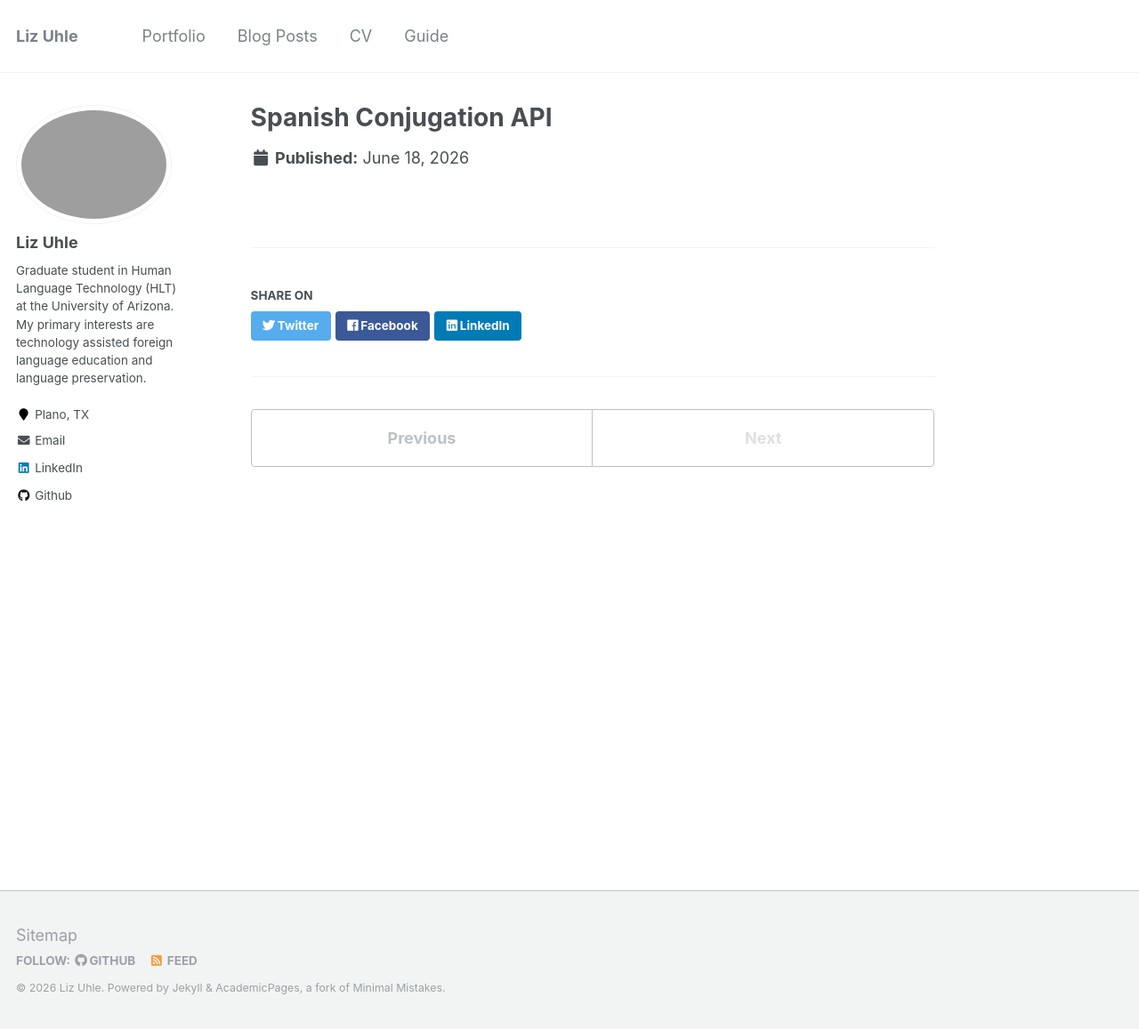
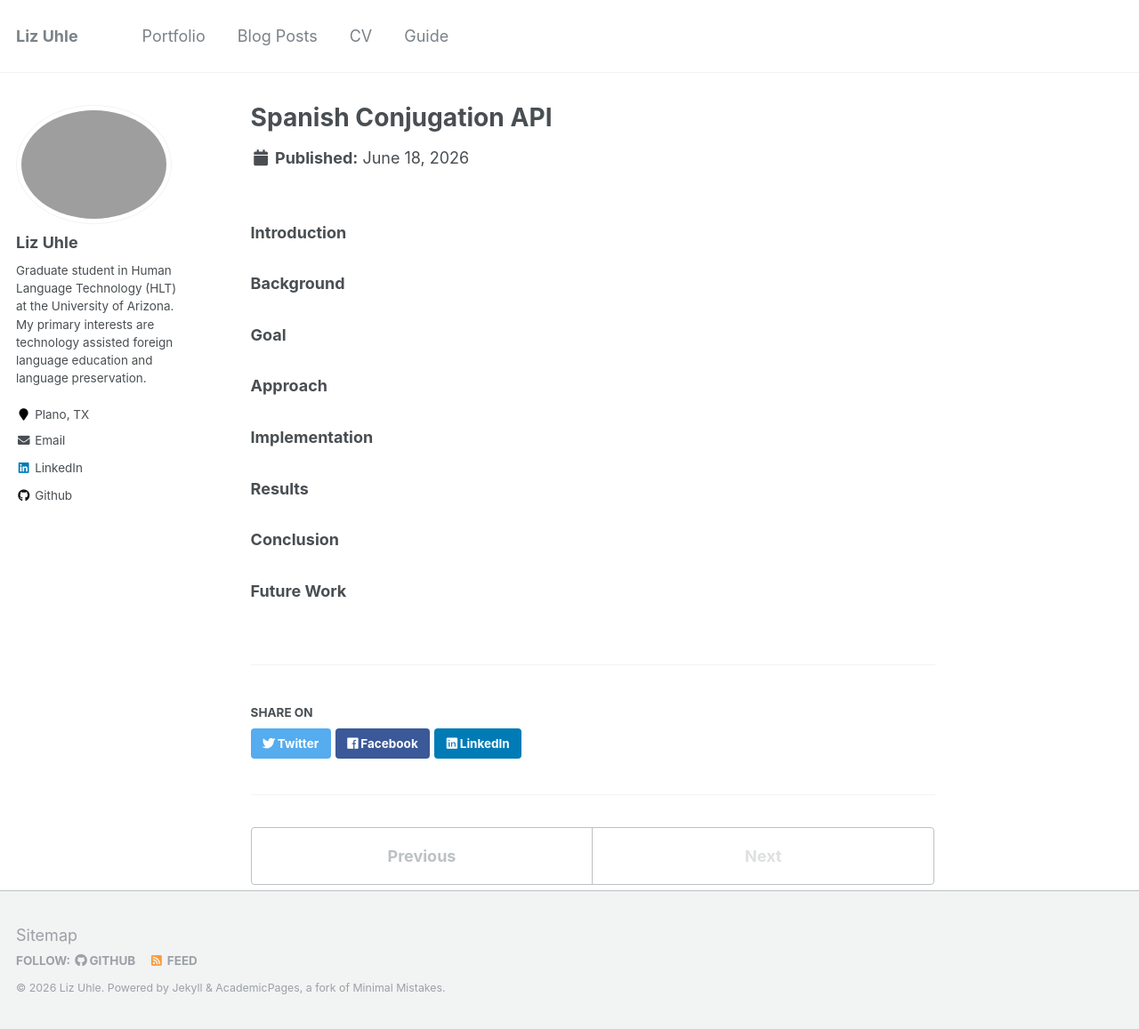
Before and after one commit to lizuhle/lizuhle.github.io, a Jekyll site: the page built from _portfolio/portfolio-2.md, in a window 1280 px wide and 1157 px high. Shown: the whole window at 89% size. Built offline with Jekyll 4.4.1, drawn with Linux system fonts in a browser that asks for light colours.

Commit message:
adding outline p2

```diff
--- a/_portfolio/portfolio-2.md
+++ b/_portfolio/portfolio-2.md
@@ -3,3 +3,35 @@ title: "Spanish Conjugation API"
 excerpt: "This program is a Flask-based web API that generates Spanish verb conjugations. It accepts a verb via a POST request, uses a service layer to compute all conjugated forms, and returns them as a structured JSON response. The user interface is a basic HTML page. <br/><img src='/images/SpanishConjugationAPI.png'>"
 collection: portfolio
 ---
+
+
+### Introduction
+
+
+
+
+### Background
+
+
+
+### Goal
+
+
+
+### Approach
+
+
+
+### Implementation
+
+
+
+### Results
+
+
+
+### Conclusion
+
+
+
+### Future Work
```
